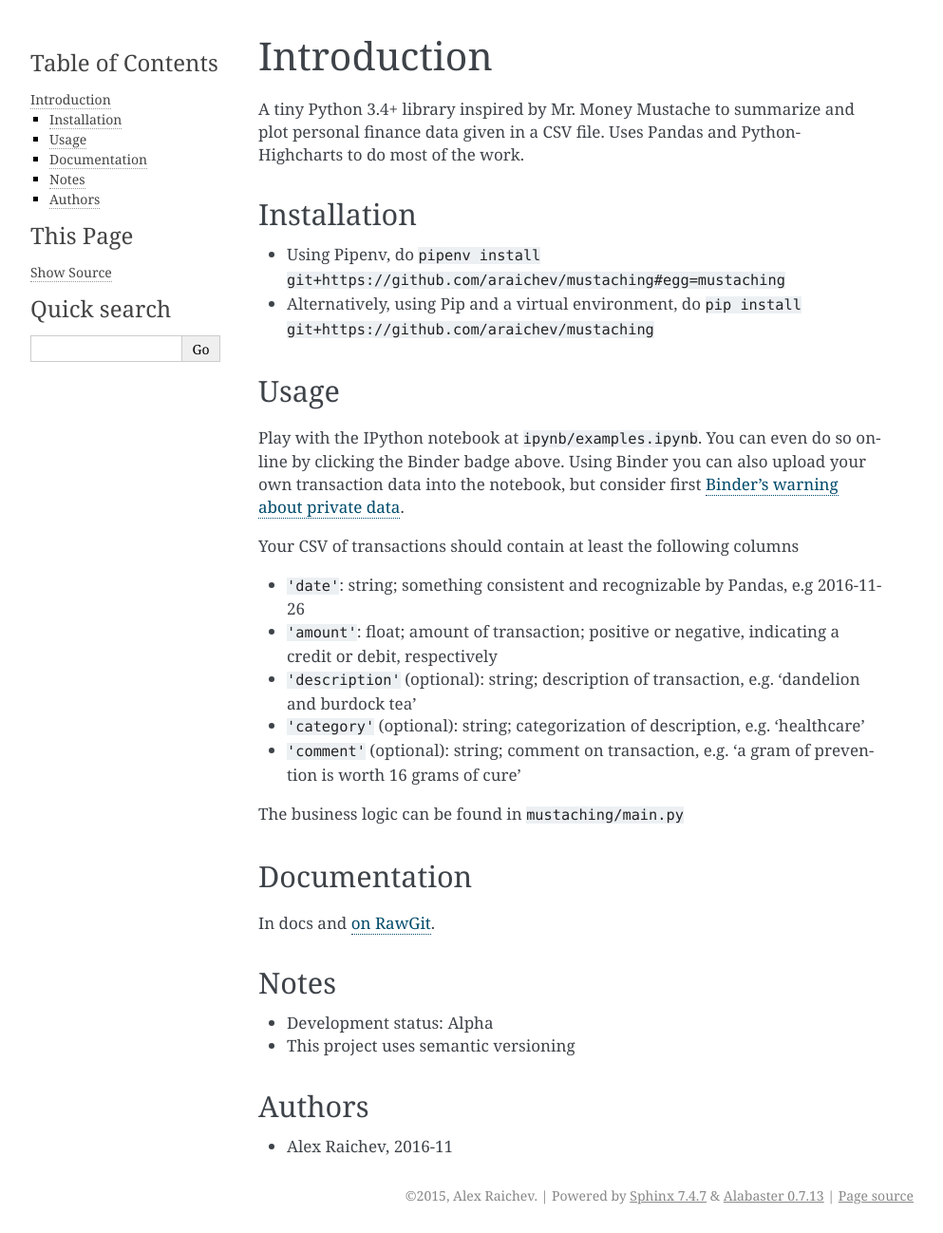
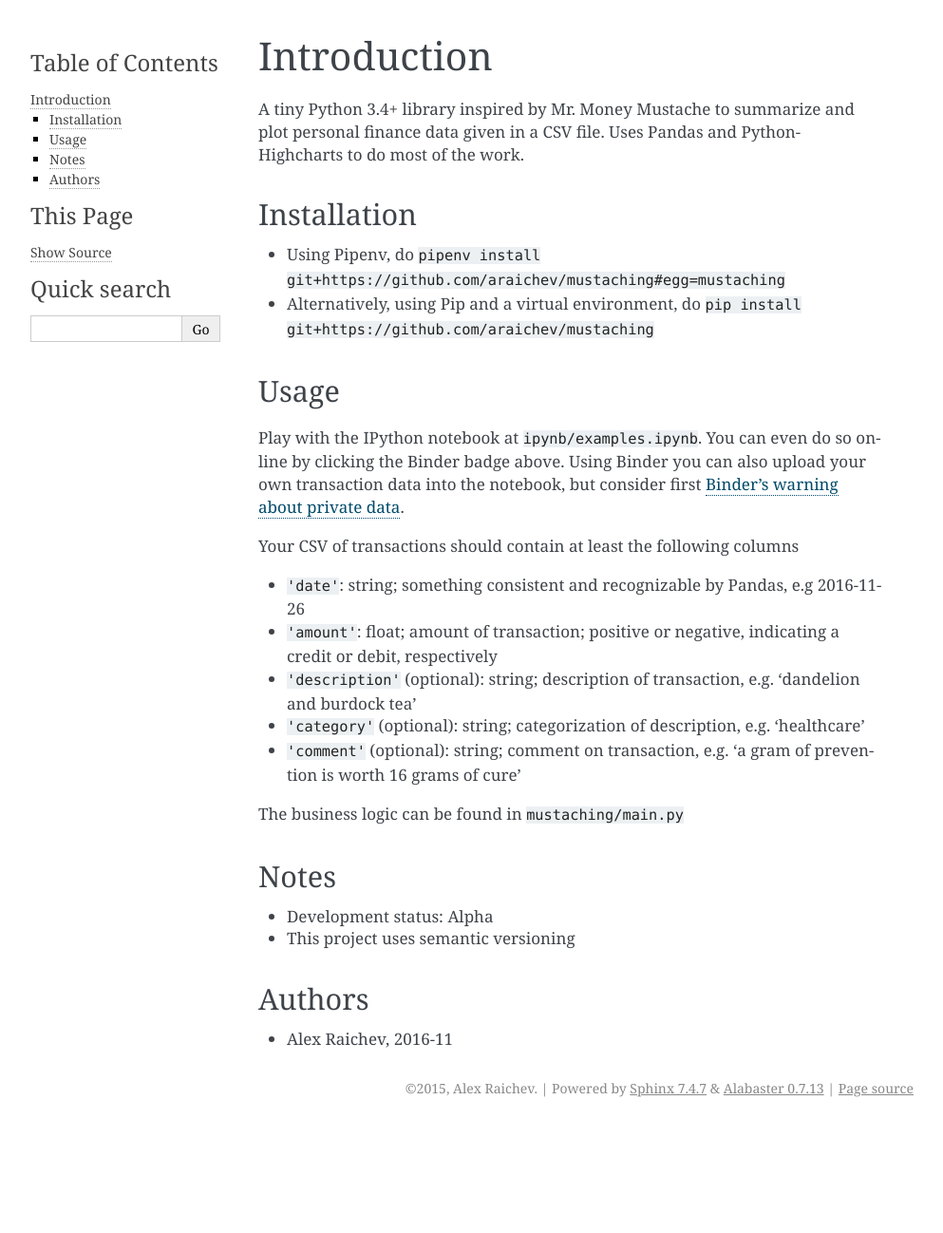
Before and after one commit to araichev/mustaching, a Sphinx documentation site: the page built from docs/introduction.rst, in a window 1280 px wide. Shown: the whole page at 95% size, without its empty margins (148-1141 px from the left). Built offline with Sphinx 7.4.7, drawn with Linux system fonts in a browser that asks for light colours; after the commit the page ends 1185 px from its top, so only the background shows below that.

Commit message:
Updated docs

```diff
--- a/docs/introduction.rst
+++ b/docs/introduction.rst
@@ -27,11 +27,6 @@ Your CSV of transactions should contain at least the following columns
 The business logic can be found in ``mustaching/main.py``
 
 
-Documentation
-==============
-In docs and `on RawGit <https://rawgit.com/araichev/mustaching/master/docs/_build/singlehtml/index.html>`_.
-
-
 Notes
 ========
 - Development status: Alpha
```
Also changed, not shown: 6 other files.
